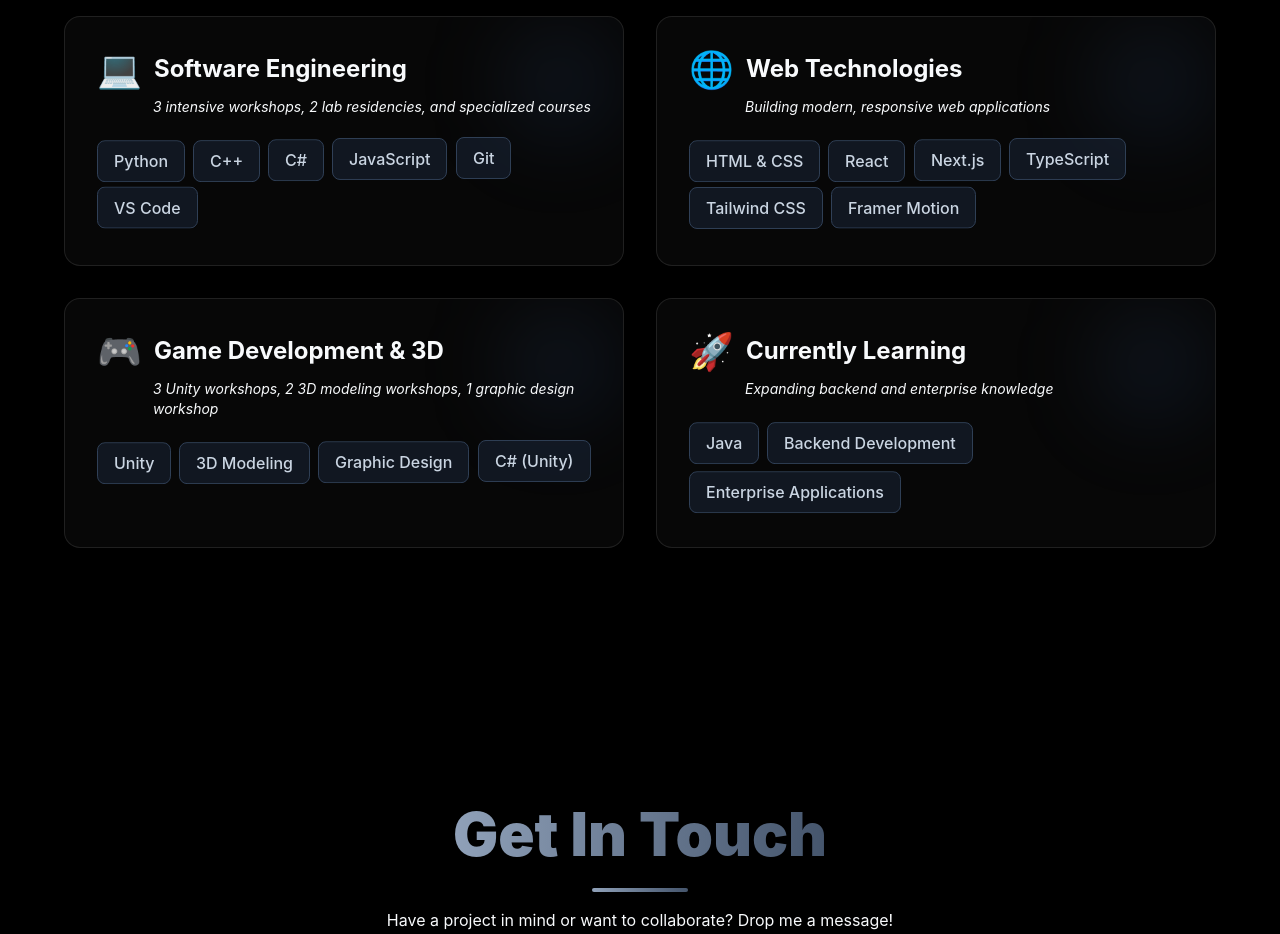
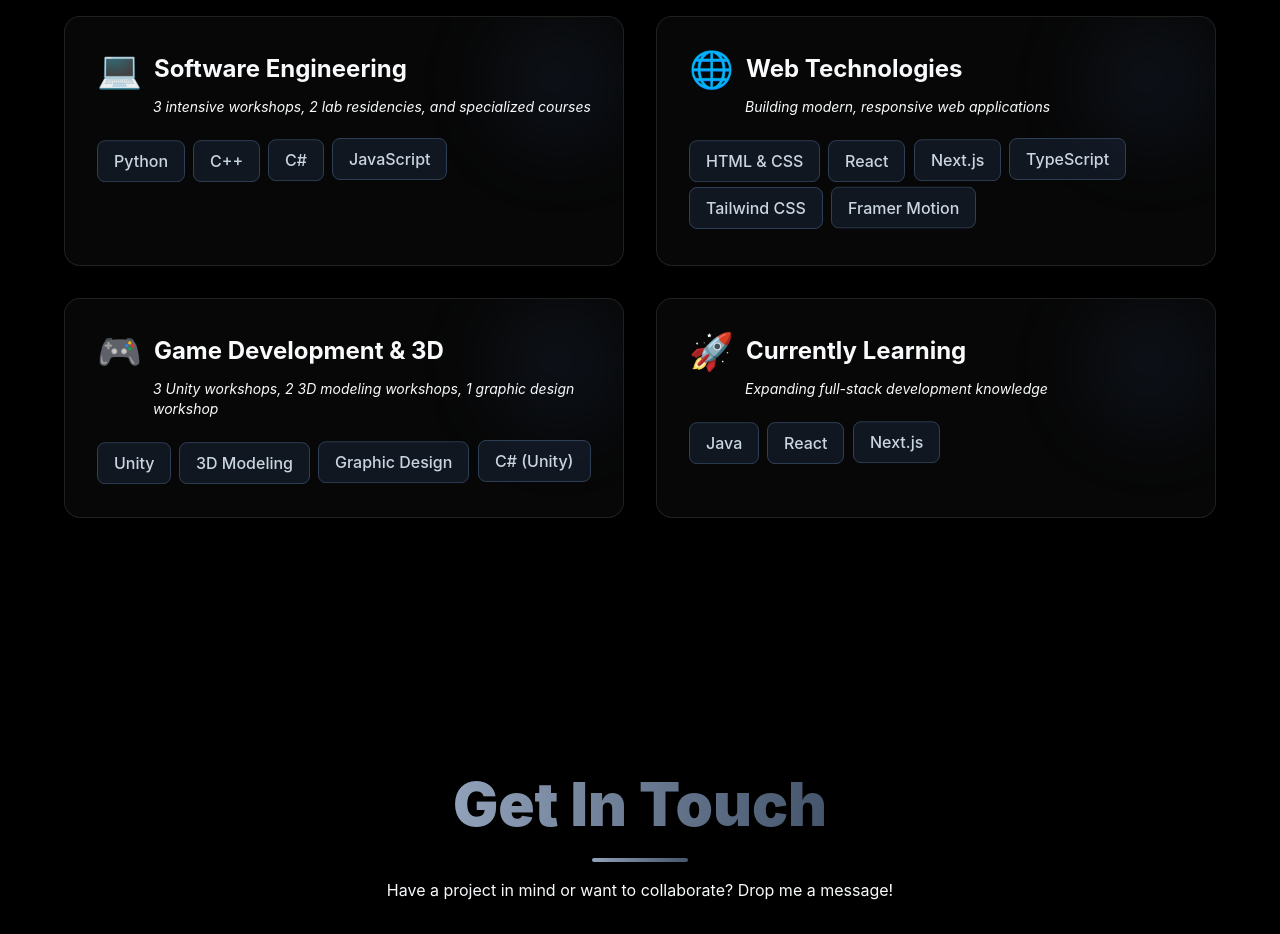
Before and after one commit to rubinramallari9/portofolio, a Next.js app in the folder frontend/: page / in a window 1280 px wide. Shown: the part 2960-3894 px from the top of the page. Built offline with nearby package versions, Linux system fonts and the light colour scheme.

Commit message:
Skills changed

```diff
--- a/frontend/components/Skills.tsx
+++ b/frontend/components/Skills.tsx
@@ -11,8 +11,6 @@ export default function Skills() {
         "C++",
         "C#",
         "JavaScript",
-        "Git",
-        "VS Code",
       ],
       icon: "💻",
       description: "3 intensive workshops, 2 lab residencies, and specialized courses",
@@ -45,11 +43,11 @@ export default function Skills() {
       category: "Currently Learning",
       skills: [
         "Java",
-        "Backend Development",
-        "Enterprise Applications",
+        "React",
+        "Next.js",
       ],
       icon: "🚀",
-      description: "Expanding backend and enterprise knowledge",
+      description: "Expanding full-stack development knowledge",
     },
   ];
 
```
